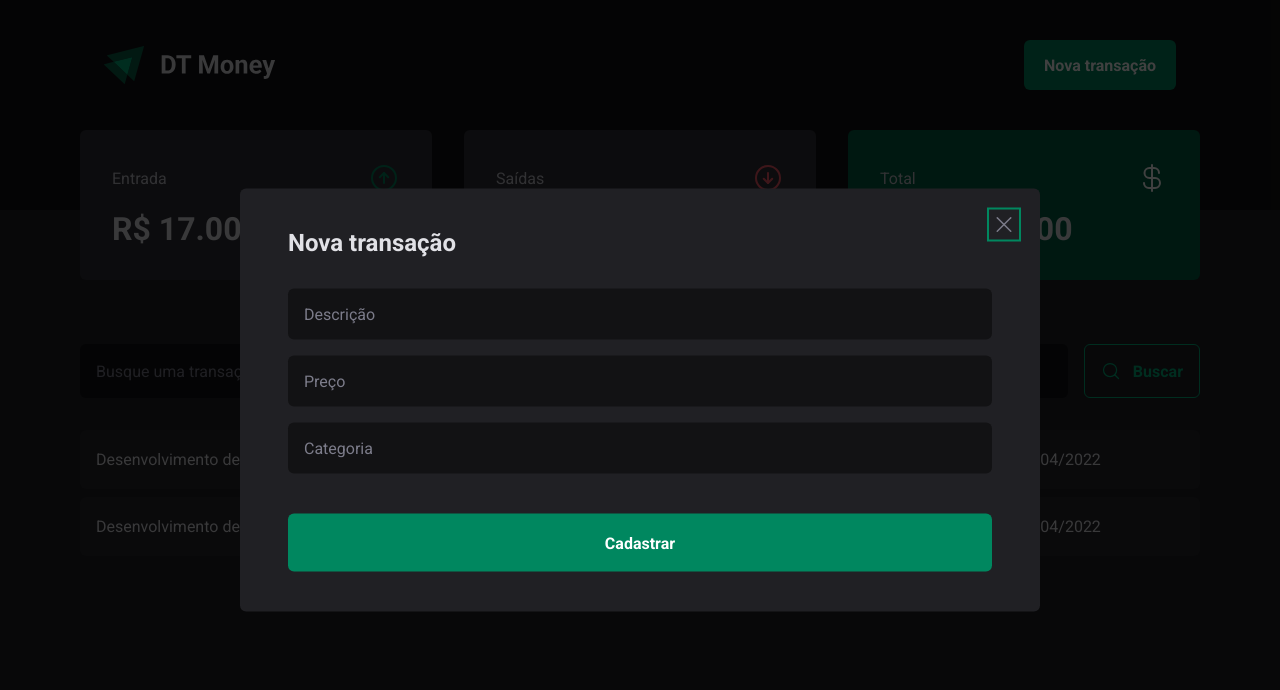
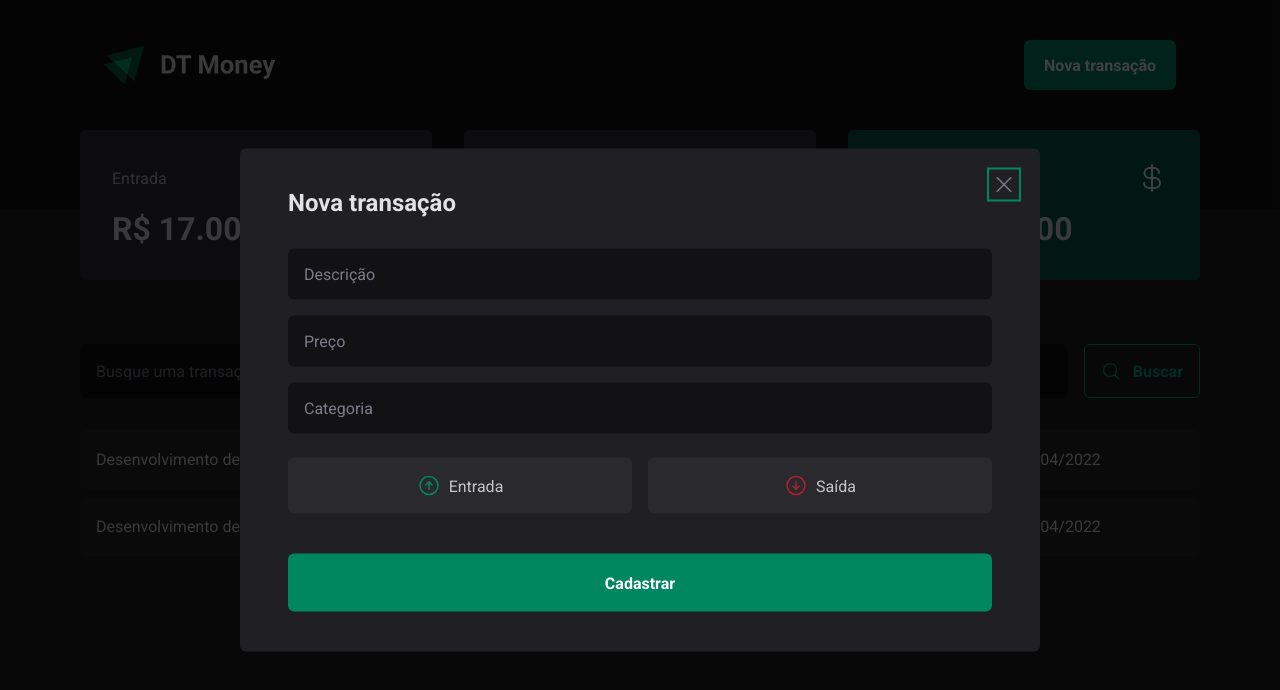
Before and after one commit to AvilyRs/dt-money, a React (Vite) app: page / in a window 1280 px wide. Both pictures are taken after a click on the button "Nova transação". Shown: the top 690 px of the page. Built offline with nearby package versions, Linux system fonts and the light colour scheme.

Commit message:
feat: income and outcome buttons radio

```diff
--- a/package.json
+++ b/package.json
@@ -14,6 +14,7 @@
   },
   "dependencies": {
     "@radix-ui/react-dialog": "^1.0.3",
+    "@radix-ui/react-radio-group": "^1.1.2",
     "phosphor-react": "^1.4.1",
     "react": "^18.2.0",
     "react-dom": "^18.2.0",
--- a/src/components/NewTransactionModal/index.tsx
+++ b/src/components/NewTransactionModal/index.tsx
@@ -1,10 +1,11 @@
 import * as Dialog from '@radix-ui/react-dialog';
 
-import { CloseButton, Content, Overlay } from './styles';
-import { X } from 'phosphor-react';
+import { CloseButton, Content, Overlay, TransactionType, TransactionTypeButton } from './styles';
+import { ArrowCircleDown, ArrowCircleUp, X } from 'phosphor-react';
 
 export function NewTransactionModal() {
-  const iconSize = '1.5rem';
+  const closeIconSize = '1.5rem';
+  const transactionTypeButtonIconSize = '1.5rem';
 
   return (
     <Dialog.Portal>
@@ -12,7 +13,7 @@ export function NewTransactionModal() {
       <Content>
         <Dialog.Title>Nova transação</Dialog.Title>
         <CloseButton>
-          <X size={iconSize} />
+          <X size={closeIconSize} />
         </CloseButton>
 
         <form action=''>
@@ -28,6 +29,17 @@ export function NewTransactionModal() {
             placeholder='Categoria'
             required />
 
+          <TransactionType>
+            <TransactionTypeButton variant='income' value='income'>
+              <ArrowCircleUp size={transactionTypeButtonIconSize} />
+              Entrada
+            </TransactionTypeButton>
+            <TransactionTypeButton variant='outcome' value='outcome'>
+              <ArrowCircleDown size={transactionTypeButtonIconSize} />
+              Saída
+            </TransactionTypeButton>
+          </TransactionType>
+
           <button type='submit'>Cadastrar</button>
         </form>
       </Content>
--- /dev/null
+++ b/src/components/NewTransactionModal/interface.ts
@@ -0,0 +1,3 @@
+export interface TransctionTypeButtonProps {
+  variant: 'income' | 'outcome';
+}
--- a/src/components/NewTransactionModal/styles.ts
+++ b/src/components/NewTransactionModal/styles.ts
@@ -1,5 +1,8 @@
-import styled from 'styled-components';
+import styled, { css } from 'styled-components';
 import * as Dialog from '@radix-ui/react-dialog';
+import * as Radio from '@radix-ui/react-radio-group';
+
+import { TransctionTypeButtonProps } from './interface';
 
 export const Overlay = styled(Dialog.Overlay)`
   position: fixed;
@@ -68,3 +71,61 @@ export const Content = styled(Dialog.Content)`
     }
   }
 `;
+
+export const TransactionType = styled(Radio.Root)`
+  display: grid;
+  grid-template-columns: repeat(2, 1fr);
+  gap: 1rem;
+
+  margin-top: 0.5rem;
+`;
+
+const transctionButtonTypeVariantsSvg = {
+  'income': css`${props => props.theme['green-500']}`,
+  'outcome': css`${props => props.theme['red-500']}`,
+};
+
+const transctionButtonTypeVariants = {
+  'income': css`
+    color: ${props => props.theme.white};
+    background: ${props => props.theme['green-500']};
+
+    svg {
+      color: ${props => props.theme.white}
+    }
+  `,
+  'outcome': css`
+    color: ${props => props.theme.white};
+    background: ${props => props.theme['red-500']};
+
+    svg {
+      color: ${props => props.theme.white}
+    }
+  `,
+};
+
+export const TransactionTypeButton = styled(Radio.Item)<TransctionTypeButtonProps>`
+  display: flex;
+  align-items: center;
+  justify-content: center;
+  gap: 0.5rem;
+
+  border: 0;
+  border-radius: 6px;
+  padding: 1rem;
+  color: ${props => props.theme['gray-300']};
+  background: ${props => props.theme['gray-700']};
+
+  svg {
+    color: ${props => transctionButtonTypeVariantsSvg[props.variant]};
+  }
+
+  &[data-state='unchecked']:hover {
+    background: ${props => props.theme['gray-600']} !important;
+    transition: background-color 0.2s;
+  }
+
+  &[data-state='checked'] {
+    ${props => transctionButtonTypeVariants[props.variant]}
+  }
+`;
```
Also changed, not shown: 1 other file (tests, documents, lock files or other folders).
